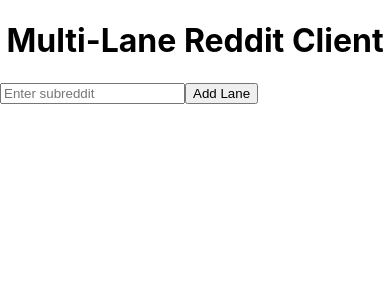
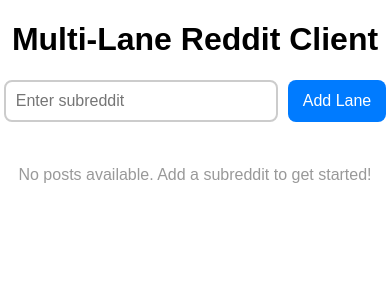
Before and after one commit to saidulixlam/red-client, a React (Create React App) app: page / in a window 390 px wide. Shown: the top 300 px of the page. Built offline with nearby package versions, Linux system fonts and the light colour scheme.

Commit message:
Added styles and success messages

```diff
--- a/src/components/Home.css
+++ b/src/components/Home.css
@@ -0,0 +1,68 @@
+/* Home.css */
+
+/* Basic layout */
+body {
+    margin: 0;
+    font-family: Arial, sans-serif;
+}
+
+.home-container {
+    display: flex;
+    flex-direction: column;
+    align-items: center;
+}
+
+form {
+    display: flex;
+    margin-bottom: 20px;
+}
+
+input[type="text"] {
+    padding: 10px;
+    font-size: 16px;
+    border: 2px solid #ccc;
+    border-radius: 8px;
+    outline: none;
+    width: 250px;
+    margin-right: 10px;
+}
+
+button {
+    padding: 10px 15px;
+    font-size: 16px;
+    background-color: #007bff;
+    color: white;
+    border: none;
+    border-radius: 8px;
+    cursor: pointer;
+}
+
+button:hover {
+    background-color: #0056b3;
+}
+
+.lanes-container {
+    /* font-style: italic; */
+    color: #999; /* Gray color for the no lanes message */
+    text-align: center; /* Center align the message */
+    margin: 8px 0;
+}
+.error-message {
+    color: red; /* Red color for errors */
+    font-weight: bold; /* Make it bold */
+    margin: 16px 0; /* Add some spacing */
+    text-align: center; /* Center align the message */
+}
+.success-message {
+    color: green;
+    font-weight: bold;
+    margin-top: 10px;
+}
+
+/* Responsive design */
+@media (max-width: 768px) {
+    .lanes-container {
+        flex-direction: column;
+        align-items: center;
+    }
+}
--- a/src/components/Home.js
+++ b/src/components/Home.js
@@ -1,44 +1,72 @@
 import React, { useEffect, useState } from 'react';
 import Lane from './Lane';
+import { useGetSubredditPostsQuery } from '../services/redditApi';
+import './Home.css';  // Import the CSS file
 
 const Home = () => {
     const [lanes, setLanes] = useState(() => {
+        // Load from local storage
         const savedLanes = localStorage.getItem('lanes');
         return savedLanes ? JSON.parse(savedLanes) : [];
     });
 
     const [subredditInput, setSubredditInput] = useState('');
-    const [errorMessage, setErrorMessage] = useState('');
+    const [error, setError] = useState('');
+    const [successMessage, setSuccessMessage] = useState(''); // Success message state
+    const [subredditToAdd, setSubredditToAdd] = useState('');
 
+    // Fetch subreddit data if a new subreddit is being added
+    const { data, error: apiError } = useGetSubredditPostsQuery(subredditToAdd, {
+        skip: !subredditToAdd, // Skip the query if subredditToAdd is empty
+    });
+
+    // Save lanes to local storage on change
     useEffect(() => {
         localStorage.setItem('lanes', JSON.stringify(lanes));
     }, [lanes]);
 
     const addLane = (subreddit) => {
-        setErrorMessage('');
-
-        if (lanes.includes(subreddit.toLowerCase())) {
-            setErrorMessage('Subreddit already added');
-            return;
-        }
-
-        setLanes([...lanes, subreddit.toLowerCase()]);
+        // Set the subreddit to add
+        setSubredditToAdd(subreddit);
+        setError(''); // Clear previous errors
+        setSuccessMessage(''); // Clear previous success messages
     };
 
+    useEffect(() => {
+        if (apiError) {
+            setError(`Unable to find subreddit. Please try again.`);
+        } else if (data && !lanes.includes(subredditToAdd)) {
+            // Add new lane to the top of the list
+            setLanes((prevLanes) => [subredditToAdd, ...prevLanes]);
+            setSuccessMessage(`Posts from ${subredditToAdd} added successfully!`);
+            setSubredditInput(''); // Clear input on successful add
+        }
+    }, [data, apiError, lanes, subredditToAdd]);
+
+    // Automatically hide the success message after 3 seconds
+    useEffect(() => {
+        if (successMessage) {
+            const timer = setTimeout(() => {
+                setSuccessMessage('');
+            }, 3000);
+
+            return () => clearTimeout(timer);
+        }
+    }, [successMessage]);
+
     const removeLane = (subreddit) => {
-        setLanes(lanes.filter((lane) => lane !== subreddit.toLowerCase()));
+        setLanes(lanes.filter((lane) => lane !== subreddit));
     };
 
     const handleSubmit = (e) => {
         e.preventDefault();
-        if (subredditInput.trim()) {
-            addLane(subredditInput.trim());
-            setSubredditInput('');
+        if (subredditInput) {
+            addLane(subredditInput);
         }
     };
 
     return (
-        <div>
+        <div className="home-container">
             <form onSubmit={handleSubmit}>
                 <input
                     type="text"
@@ -49,15 +77,110 @@
                 <button type="submit">Add Lane</button>
             </form>
 
-            {errorMessage && <p style={{ color: 'red' }}>{errorMessage}</p>}
+            {error && <p className="error-message">{error}</p>}
+            {successMessage && <p className="success-message">{successMessage}</p>} {/* Success message */}
 
             <div className="lanes-container">
-                {lanes.map((subreddit, index) => (
-                    <Lane key={index} subreddit={subreddit} removeLane={removeLane} />
-                ))}
+                {lanes.length > 0 ? (
+                    lanes.map((subreddit, index) => (
+                        <Lane
+                            key={index}
+                            subreddit={subreddit}
+                            removeLane={removeLane}
+                        />
+                    ))
+                ) : (
+                    <p>No posts available. Add a subreddit to get started!</p>
+                )}
             </div>
         </div>
     );
 };
 
 export default Home;
+
+
+// import React, { useEffect, useState } from 'react';
+// import Lane from './Lane';
+// import { useGetSubredditPostsQuery } from '../services/redditApi';
+// import './Home.css';  // Import the CSS file
+
+// const Home = () => {
+//     const [lanes, setLanes] = useState(() => {
+//         // Load from local storage
+//         const savedLanes = localStorage.getItem('lanes');
+//         return savedLanes ? JSON.parse(savedLanes) : [];
+//     });
+
+//     const [subredditInput, setSubredditInput] = useState('');
+//     const [error, setError] = useState('');
+//     const [subredditToAdd, setSubredditToAdd] = useState('');
+
+//     // Fetch subreddit data if a new subreddit is being added
+//     const { data, error: apiError } = useGetSubredditPostsQuery(subredditToAdd, {
+//         skip: !subredditToAdd, // Skip the query if subredditToAdd is empty
+//     });
+
+//     // Save lanes to local storage on change
+//     useEffect(() => {
+//         localStorage.setItem('lanes', JSON.stringify(lanes));
+//     }, [lanes]);
+
+//     const addLane = (subreddit) => {
+//         // Set the subreddit to add
+//         setSubredditToAdd(subreddit);
+//         setError(''); // Clear previous errors
+//     };
+
+//     useEffect(() => {
+//         if (apiError) {
+//             setError(`Unable to find anything`);
+//         } else if (data && !lanes.includes(subredditToAdd)) {
+//             setLanes((prevLanes) => [...prevLanes, subredditToAdd]);
+//             setSubredditInput(''); // Clear input on successful add
+//         }
+//     }, [data, apiError, lanes, subredditToAdd]);
+
+//     const removeLane = (subreddit) => {
+//         setLanes(lanes.filter((lane) => lane !== subreddit));
+//     };
+
+//     const handleSubmit = (e) => {
+//         e.preventDefault();
+//         if (subredditInput) {
+//             addLane(subredditInput);
+//         }
+//     };
+
+//     return (
+//         <div className="home-container">
+//             <form onSubmit={handleSubmit}>
+//                 <input
+//                     type="text"
+//                     value={subredditInput}
+//                     onChange={(e) => setSubredditInput(e.target.value)}
+//                     placeholder="Enter subreddit"
+//                 />
+//                 <button type="submit">Add Lane</button>
+//             </form>
+
+//             {error && <p className="error-message">{error}</p>}
+
+//             <div className="lanes-container">
+//                 {lanes.length > 0 ? (
+//                     lanes.map((subreddit, index) => (
+//                         <Lane
+//                             key={index}
+//                             subreddit={subreddit}
+//                             removeLane={removeLane}
+//                         />
+//                     ))
+//                 ) : (
+//                     <p>No posts available. Add a subreddit to get started!</p>
+//                 )}
+//             </div>
+//         </div>
+//     );
+// };
+
+// export default Home;
--- a/src/components/Lane.css
+++ b/src/components/Lane.css
@@ -0,0 +1,127 @@
+/* General styling for each lane */
+.lane {
+    background-color: #f9f9f9;
+    padding: 16px;
+    border-radius: 12px;
+    margin-bottom: 24px;
+    box-shadow: 0px 4px 8px rgba(0, 0, 0, 0.1);
+    transition: box-shadow 0.3s ease;
+    overflow: hidden; /* Prevent overflow of content */
+}
+
+.lane:hover {
+    box-shadow: 0px 6px 12px rgba(0, 0, 0, 0.2);
+}
+
+.lane h2 {
+    font-size: 1.5rem;
+    display: flex;
+    justify-content: space-between;
+    align-items: center;
+    margin-bottom: 16px;
+    color:black;
+    padding: 0 0.5rem;
+}
+
+.lane button {
+    background-color: #ff5a5f;
+    border: none;
+    color: white;
+    padding: 8px 16px;
+    border-radius: 6px;
+    cursor: pointer;
+    transition: background-color 0.2s ease;
+}
+
+.lane button:hover {
+    background-color: #df7072;
+}
+
+/* List styling */
+ul {
+    list-style-type: none;
+    padding: 0;
+}
+
+ul li {
+    text-align: left;
+    margin-bottom: 12px;
+    padding:4px 12px;
+    border-radius: 8px;
+    box-shadow: 0 4px 8px rgba(0, 0, 0, 0.1);
+    background-color: white;
+}
+
+/* Title and author styles */
+ul li h3 {
+    font-size: 1.3rem;
+    margin-bottom: 8px;
+}
+
+ul li p {
+    font-size: 1rem;
+    margin: 0 0 8px;
+    color: #333;
+}
+
+.author{
+    font-size: 0.8rem;
+    color: rgb(163, 131, 131);
+}
+
+/* Description section */
+.description-container {
+    position: relative; /* Contain the button */
+    display: flex; /* Use flexbox */
+    flex-direction: column; /* Align items vertically */
+}
+
+ul li .description {
+    overflow: hidden;
+    display: -webkit-box;
+    -webkit-box-orient: vertical;
+    -webkit-line-clamp: 3; /* Limit to 3 lines */
+    text-overflow: ellipsis;
+    margin-bottom: 8px; /* Spacing between text and button */
+}
+
+/* View More Button */
+ul li .view-more-btn {
+    background-color: transparent;
+    border: none;
+    color: #1e90ff;
+    cursor: pointer;
+    font-size: 1rem;
+    padding: 0;
+    margin-top: auto; /* Align the button to the bottom */
+}
+
+/* Responsive Design */
+@media (max-width: 768px) {
+    .lanes-container {
+        width: 100%;
+        padding: 0 10px;
+        box-sizing: border-box;
+        overflow-x: hidden;
+    }
+
+    .lane {
+        padding: 12px;
+        width: 100%;
+        margin: 10px 0;
+        box-sizing: border-box;
+    }
+
+    ul li h3 {
+        font-size: 1.1rem;
+    }
+
+    ul li p {
+        font-size: 0.9rem;
+    }
+
+    .lane h2 {
+        font-size: 1.3rem;
+    }
+
+}
--- a/src/components/Lane.js
+++ b/src/components/Lane.js
@@ -1,13 +1,16 @@
 import React from 'react';
 import { useGetSubredditPostsQuery } from '../services/redditApi';
+import './Lane.css';
 
 const Lane = ({ subreddit, removeLane }) => {
     const { data, error, isLoading } = useGetSubredditPostsQuery(subreddit);
-console.log(data);
 
     return (
         <div className="lane">
-      <h2>{subreddit} <button onClick={() => removeLane(subreddit)}>Remove</button></h2>
+            <h2>
+                {subreddit}
+                <button onClick={() => removeLane(subreddit)}>Remove</button>
+            </h2>
             {isLoading && <p>Loading...</p>}
             {error && <p>Error loading subreddit.</p>}
             {data && (
@@ -15,9 +18,16 @@
                     {data.data.children.map((post) => (
                         <li key={post.data.id}>
                             <h3>{post.data.title}</h3>
-              <p>Author: {post.data.author}</p>
+                            <p className='author'>Author: {post.data.author}</p>
                             <p>Upvotes: {post.data.ups}</p>
-              <p>{post.data.selftext}</p>
+                            <div className="description-container">
+                                <p
+                                    id={`selftext-${post.data.id}`}
+                                    className="description" // Removed the expanded logic
+                                >
+                                    {post.data.selftext}
+                                </p>
+                            </div>
                         </li>
                     ))}
                 </ul>
```
Lines whose indentation alone changed are shown as unchanged.
